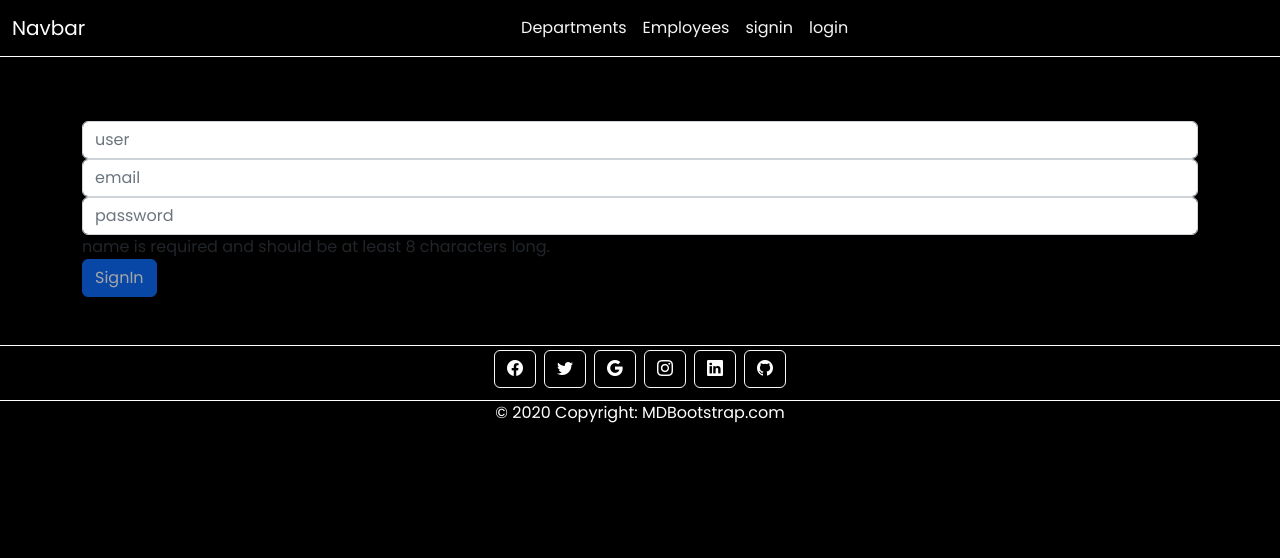
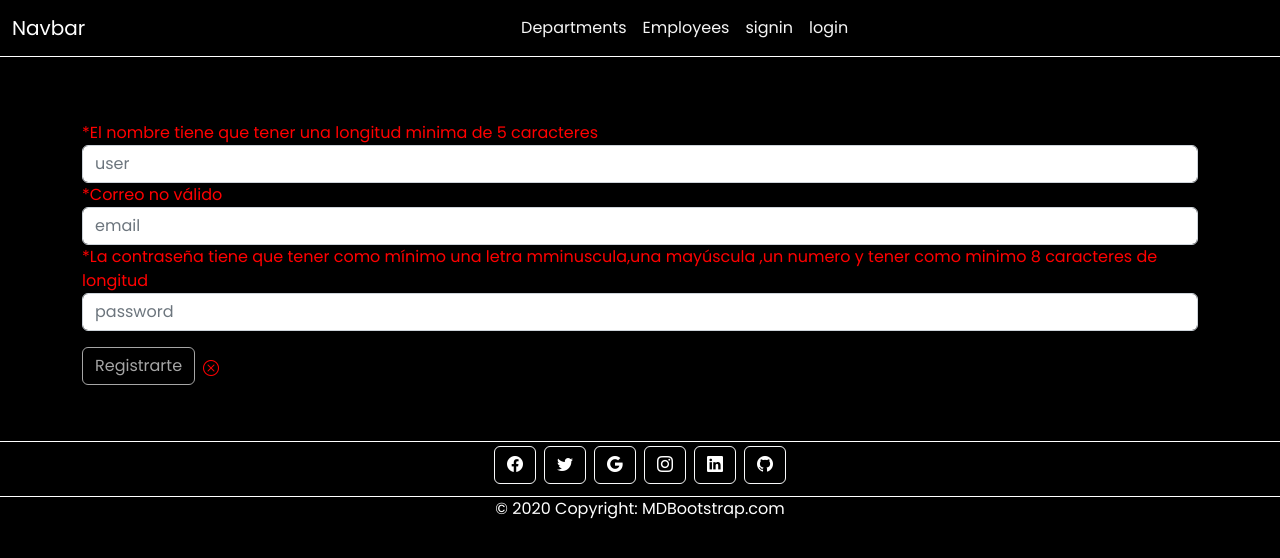
Before and after one commit to FRR95/AngularDjangoSqlite, an Angular app: page /signin in a window 1280 px wide. Shown: the top 558 px of the page. Built offline with nearby package versions, Linux system fonts and the light colour scheme.

Commit message:
addign tokens to auth the login

```diff
--- a/src/app/Components/login/login.component.html
+++ b/src/app/Components/login/login.component.html
@@ -1,5 +1,5 @@
 <html>
-<form [formGroup]="formlogin" (ngsubmit)="loginUser()">
+<form class="container py-5" [formGroup]="formlogin" (submit)="loginUser()">
     <div class="mt-3">
 
         <input type="email" class="form-control" placeholder="email" formControlName="useremail" minlength="3" maxlength="16">
--- a/src/app/Components/login/login.component.ts
+++ b/src/app/Components/login/login.component.ts
@@ -12,13 +12,31 @@ export class LoginComponent implements OnInit {
   constructor(private service:ConectionsService,private fb: FormBuilder) {
 
     this.formlogin = this.fb.group({
-      useremail: [''],
-      userpass: [''],
+      username: [''],
+      password: [''],
       })
    }
 
    loginUser(){
+    const valuser ={
+      email:this.formlogin.value.username,
+      password:this.formlogin.value.password
 
+    };
+    this.service.login(valuser).subscribe(
+      (response:any) => {
+        // Successful login; handle response (e.g., store token and navigate to a protected route)
+        const token = response.token;
+        // Store the token securely (e.g., in local storage or a cookie)
+        localStorage.setItem('token', token);
+        // Navigate to a protected route
+        window.location.reload();
+      },
+      (error) => {
+        // Handle login error (e.g., display an error message)
+        console.error('Login error:', error);
+      }
+    );
    }
 
   ngOnInit(): void {
--- a/src/app/Components/sign-in/sign-in.component.css
+++ b/src/app/Components/sign-in/sign-in.component.css
@@ -0,0 +1,19 @@
+ .error{
+color: red;
+}
+.success{
+    color: rgb(193, 255, 50);
+}
+
+.btn{
+background-color:black ;
+color: white;
+border: solid 1px rgb(255, 255, 255);
+border-radius:6px;
+}
+
+.btn:hover{
+    background-color:rgb(255, 255, 255) ;
+
+    color: rgb(0, 0, 0);
+    }
--- a/src/app/Components/sign-in/sign-in.component.html
+++ b/src/app/Components/sign-in/sign-in.component.html
@@ -1,13 +1,24 @@
 <html>
 <form class="container py-5" [formGroup]="formsignin"  (submit)="addUser()">
     <div class="mt-3">
+        <label class="error" *ngIf="!this.formsignin.get('name').valid"> <span class="error-message">*El nombre tiene que tener una longitud minima de 5 caracteres</span></label>
+        <label class="success" *ngIf="this.formsignin.get('name').valid"> <span class="error-message"><i class="bi bi-check"></i></span></label>
         <input type="text" class="form-control" placeholder="user" autocomplete="off"  formControlName="name">
-        <input type="email" class="form-control" placeholder="email" autocomplete="off" formControlName="email">
-        <input type="password" class="form-control" placeholder="password" autocomplete="off" formControlName="password">
-        <div style="color:white" *ngIf="correoDuplicado" class="error-message">Este correo ya está registrado.</div>
-        <div *ngIf="!this.formsignin.get('name').valid"> <span class="error-message">name is required and should be at least 8 characters long.</span></div>
+        <label class="error" *ngIf="!this.formsignin.get('email').valid"> <span class="error-message">*Correo no válido</span></label>
+        <label class="success" *ngIf="this.formsignin.get('email').valid"> <span class="error-message"><i class="bi bi-check"></i></span></label>
+<input type="email" class="form-control" placeholder="email" autocomplete="off" formControlName="email">
+<label class="error" *ngIf="!this.formsignin.get('password').valid"> <span class="error-message">*La contraseña tiene que tener como mínimo una letra mminuscula,una mayúscula ,un numero y tener como minimo 8 caracteres de longitud</span></label>
+                <label class="success" *ngIf="this.formsignin.get('password').valid"> <span class="error-message"><i class="bi bi-check"></i></span></label>
+
+        <input type="password" class="form-control mb-3" placeholder="password" autocomplete="off" formControlName="password">
+
+
     </div>
-    <button type="submit" [disabled]="!formsignin.valid" class="btn btn-primary">SignIn</button>
+    <button type="submit" [disabled]="!formsignin.valid" class="btn mb-2">Registrarte</button>
+    <label class="error ms-2" *ngIf="!this.formsignin.valid"> <span class="error-message"><i class="bi bi-x-circle"></i></span></label>
+    <label class="success ms-2" *ngIf="this.formsignin.valid"> <span class="error-message"><i class="bi bi-check "></i></span></label>
+
+    <div style="color:rgb(255, 0, 0)" *ngIf="correoDuplicado" class="error-message">Este correo o el nombre de usuario ya está registrado.</div>
 </form>
 
 
--- a/src/app/Components/sign-in/sign-in.component.ts
+++ b/src/app/Components/sign-in/sign-in.component.ts
@@ -39,13 +39,9 @@ addUser(){
   };
 this.service.register(valuser).subscribe((response:any)=>{
   if (response.correoDuplicado) {
-    // El correo ya existe, muestra el mensaje de error
     this.correoDuplicado = true;
   } else {
-    // El correo no existe, procede con el registro
-    this.correoDuplicado = false;
-    // Realiza el registro del usuario
-    // ...
+    window.location.reload();
   }
 });
 
--- a/src/app/services/conections.service.ts
+++ b/src/app/services/conections.service.ts
@@ -97,6 +97,11 @@ getEquipos()
       return this.http.post('http://localhost:3000/registro', valuser);
     }
 
+    login(valuser:any)
+    {
+      return this.http.post('http://localhost:3000/login', valuser);
+    }
+
 
 }
 export interface Equipo{
```
Also changed, not shown: src/app/services/app1.js (+31 -5 lines).
